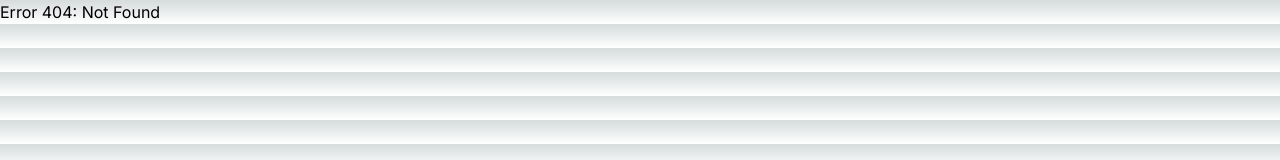
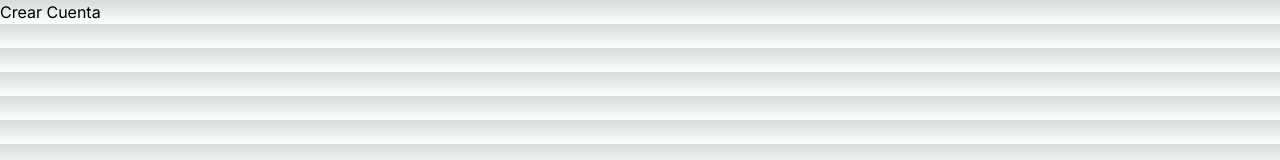
Before and after one commit to hgiudatto/nextjs13-course, a Next.js app: page /registro in a window 1280 px wide. Before the commit this address had no page. Shown: the top 160 px of the page. Built offline with nearby package versions, Linux system fonts and the light colour scheme.

Commit message:
grouped routes

```diff
--- /dev/null
+++ b/src/app/(cuenta)/login/page.tsx
@@ -0,0 +1,3 @@
+export default function Login() {
+    return <h1>Iniciar Sesión</h1>
+}
--- /dev/null
+++ b/src/app/(cuenta)/password/page.tsx
@@ -0,0 +1,3 @@
+export default function ForgotPassword() {
+    return <h1>Recuperar password</h1>
+}
--- /dev/null
+++ b/src/app/(cuenta)/registro/page.tsx
@@ -0,0 +1,3 @@
+export default function SignIn() {
+    return <h1>Crear Cuenta</h1>
+}
```
